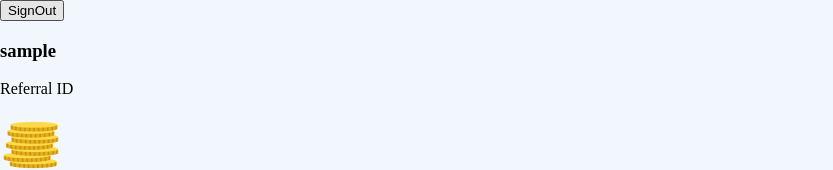
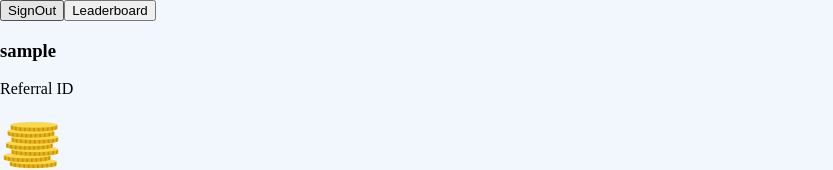
Before and after one commit to psabhishek26/BountyHeist-IEDC, a React (Vite) app: page / in a window 1280 px wide. Shown: the top 170 px of the page, without its empty margins (0-833 px from the left). Built offline with nearby package versions, Linux system fonts and the light colour scheme; no server answers; the database is empty; sample sign-in values are in the browser's storage.

Commit message:
Include leaderboard button on home page
Signed-off-by: psabhishek26 <sploitpay.aosp.test@gmail.com>

```diff
--- a/src/pages/Home/Home.jsx
+++ b/src/pages/Home/Home.jsx
@@ -110,6 +110,9 @@ function Home() {
           <button className={"veedlink"} onClick={() => handleSignOut()}>
             SignOut
           </button>
+          <button className={"veedlink"} onClick={() => navigate('/landing')}>
+            Leaderboard
+          </button>
           <div className="veednav1" onClick={toggleModal}>
             <h3>{user.username}</h3>
             <p>Referral ID</p>
```
Lines whose indentation alone changed are shown as unchanged.
